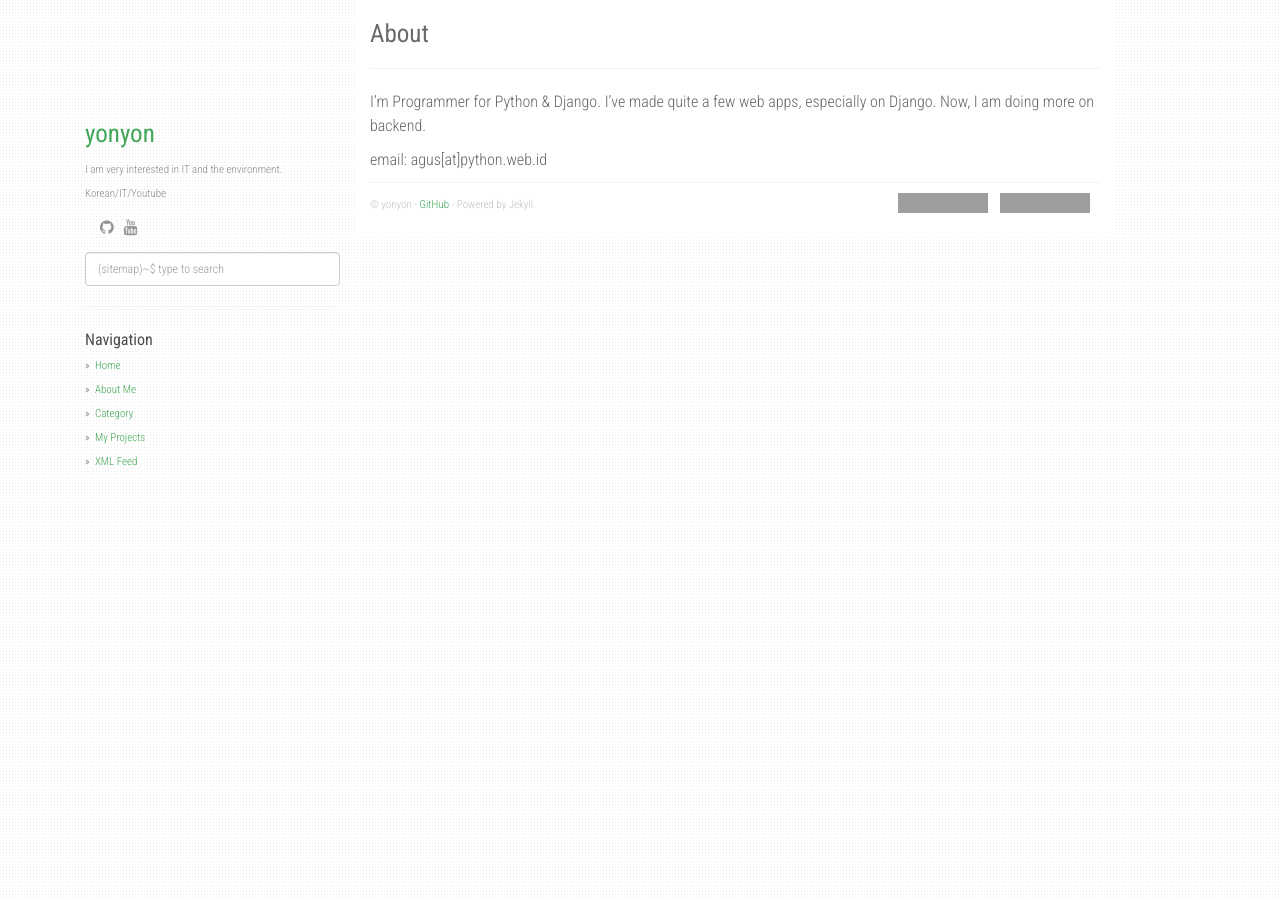
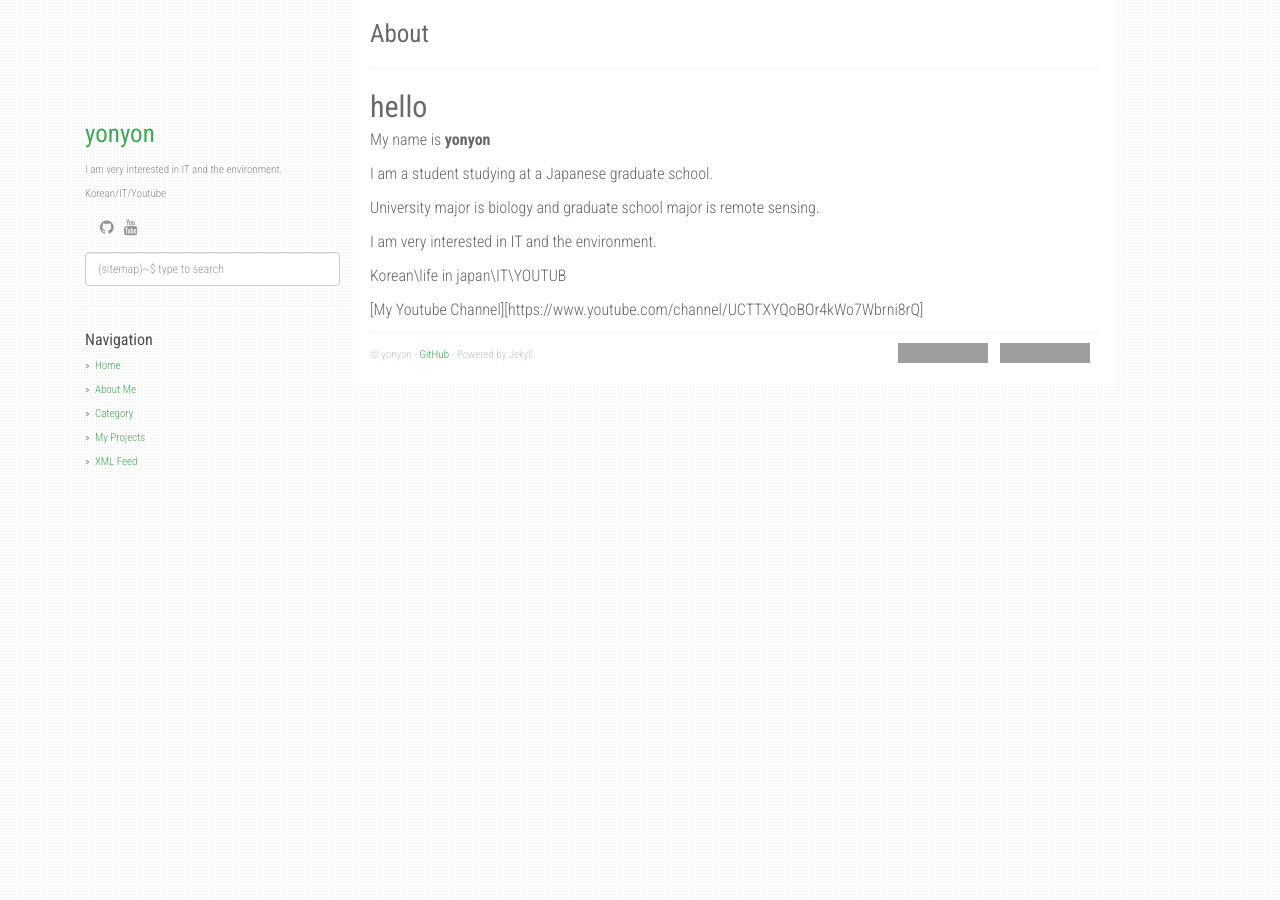
Before and after one commit to agusmakmun/agusmakmun.github.io, a Jekyll site: the page built from about.md, in a window 1280 px wide. Built offline with Jekyll 4.4.1, drawn with Linux system fonts in a browser that asks for light colours; nearby versions of some CDN libraries; grey boxes are pictures that could not be loaded.

Commit message:
Update about.md

```diff
--- a/about.md
+++ b/about.md
@@ -4,6 +4,18 @@ title: About
 permalink: /about/
 ---
 
-I'm Programmer for Python & Django. I've made quite a few web apps, especially on Django. Now, I am doing more on backend.
 
-email: agus[at]python.web.id
+## hello
+
+My name is **yonyon**
+
+I am a student studying at a Japanese graduate school.
+
+University major is biology and graduate school major is remote sensing.
+
+I am very interested in IT and the environment.
+
+
+Korean\life in japan\IT\YOUTUB
+
+[My Youtube Channel][https://www.youtube.com/channel/UCTTXYQoBOr4kWo7Wbrni8rQ]
```
